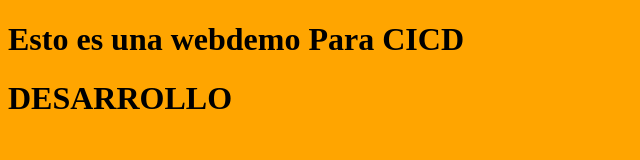
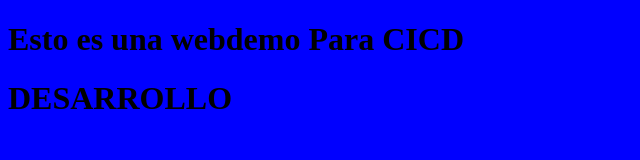
Before and after one commit to joaquingraziano/aplicacion-webdemo, a plain HTML site: page index.html in a window 1280 px wide. Shown: the whole page, without its empty margins (0-640 px from the left). Drawn offline with Linux system fonts and the light colour scheme.

Commit message:
fondo azul

```diff
--- a/index.html
+++ b/index.html
@@ -6,7 +6,7 @@
     <meta name="viewport" content="width=device-width, initial-scale=1.0">
     <title>Desarrollo</title>
 </head>
-<body style="background-color: orange;">
+<body style="background-color: blue;">
     <h1>Esto es una webdemo Para CICD</h1>
     <h1>DESARROLLO</h1>
 </body>
```
